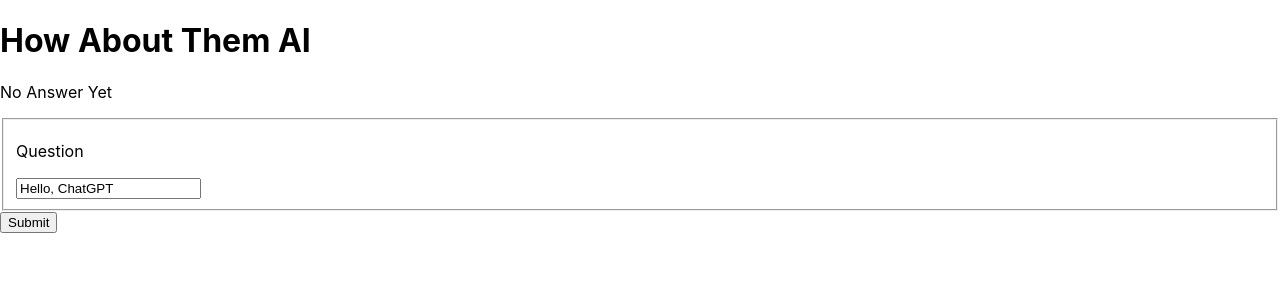
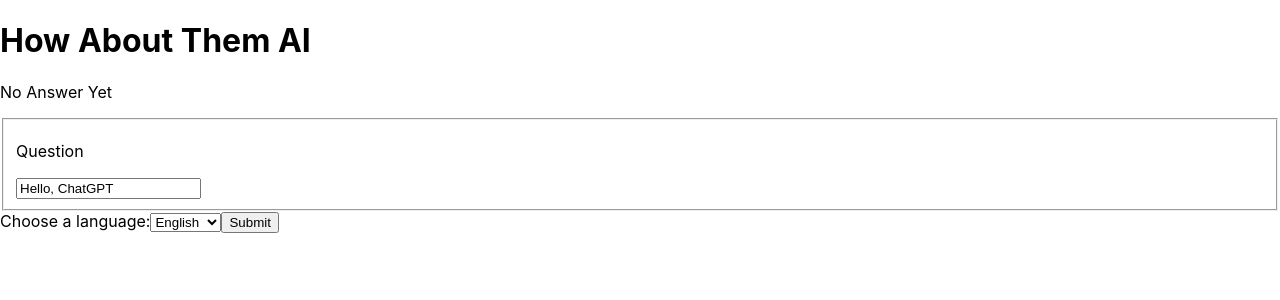
Before and after one commit to DaveWill11/aireact, a React (Create React App) app in the folder ai-react/: page / in a window 1280 px wide. Shown: the top 300 px of the page. Built offline with nearby package versions, Linux system fonts and the light colour scheme.

Commit message:
trying to add text translation

```diff
--- a/ai-react/src/App.js
+++ b/ai-react/src/App.js
@@ -8,10 +8,11 @@ function App() {
   const [question, setQuestion] = useState('Hello, ChatGPT');
   const [submitting, setSubmitting] = useState(false);
   const [answer, setAnswer] = useState('No Answer Yet');
+  const [language, setLanguage] = useState('English');
   const handleSubmit = event => {
     event.preventDefault();
     setSubmitting(true);
-    let result = sendCall(question);
+    let result = sendCall(question, language);
     result.then(e => setAnswer(e));
     // Replace this with the AI Call
     setTimeout(() => {
@@ -34,6 +35,13 @@ function App() {
               <input name="question" value={question} onChange={e => {setQuestion(e.target.value)}}/>
             </label>
           </fieldset>
+            <label>Choose a language:</label>
+            <select id="language" value={language} onChange={e =>{setLanguage(e.target.value)}}>
+                <option value="English">English</option>
+                <option value="French">French</option>
+                <option value="Spanish">Spanish</option>
+                <option value="German">German</option>
+            </select>
           <button type="submit">Submit</button>
         </form>
       </div>
--- a/ai-react/src/scripts/aicall.js
+++ b/ai-react/src/scripts/aicall.js
@@ -2,20 +2,19 @@ import axios from 'axios';
 
 // Define some OpenAI API whatnots
 const apiURL = 'https://api.openai.com/v1/chat/completions';
-const apiKey = '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';
+const apiKey = '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';
 // This will be changed
 //var prompt = 'Hello, ChatGPT';
 const maxTokens = 2200;
 
 //sendCall(prompt);
 // POST call turned into Function
-export async function sendCall(prompt1) {
+export async function sendCall(prompt1, language) {
     let payload = "Uh oh";
     return axios.post(apiURL, {
-        'model': 'gpt-3.5-turbo',
-        'messages': [
-            {'role': 'user', 'content': prompt1}
-        ],
+        'model': 'text-davinci-edit-001',
+        'input': prompt1.toString(),
+        'instruction': 'Translate this text to ' + language.toString(),
         max_tokens: maxTokens
     }, {
         headers: {
@@ -25,8 +24,8 @@ export async function sendCall(prompt1) {
     }).then(response => {
         // This is where the response is spit out
         //console.log(response.data.choice[0].text);
-        console.log("Here is the entirety of the response.data:\n" + JSON.stringify(response.data.choices[0].message.content));
-        payload = JSON.stringify(response.data.choices[0].message.content);
+        console.log("Here is the entirety of the response.data:\n" + JSON.stringify(response.data.choices[0].text));
+        payload = JSON.stringify(response.data.choices[0].text);
         return payload;
     }).catch(error => {
         console.log('Error: ', error);
```
Also changed, not shown: 1 other file (tests, documents, lock files or other folders).
